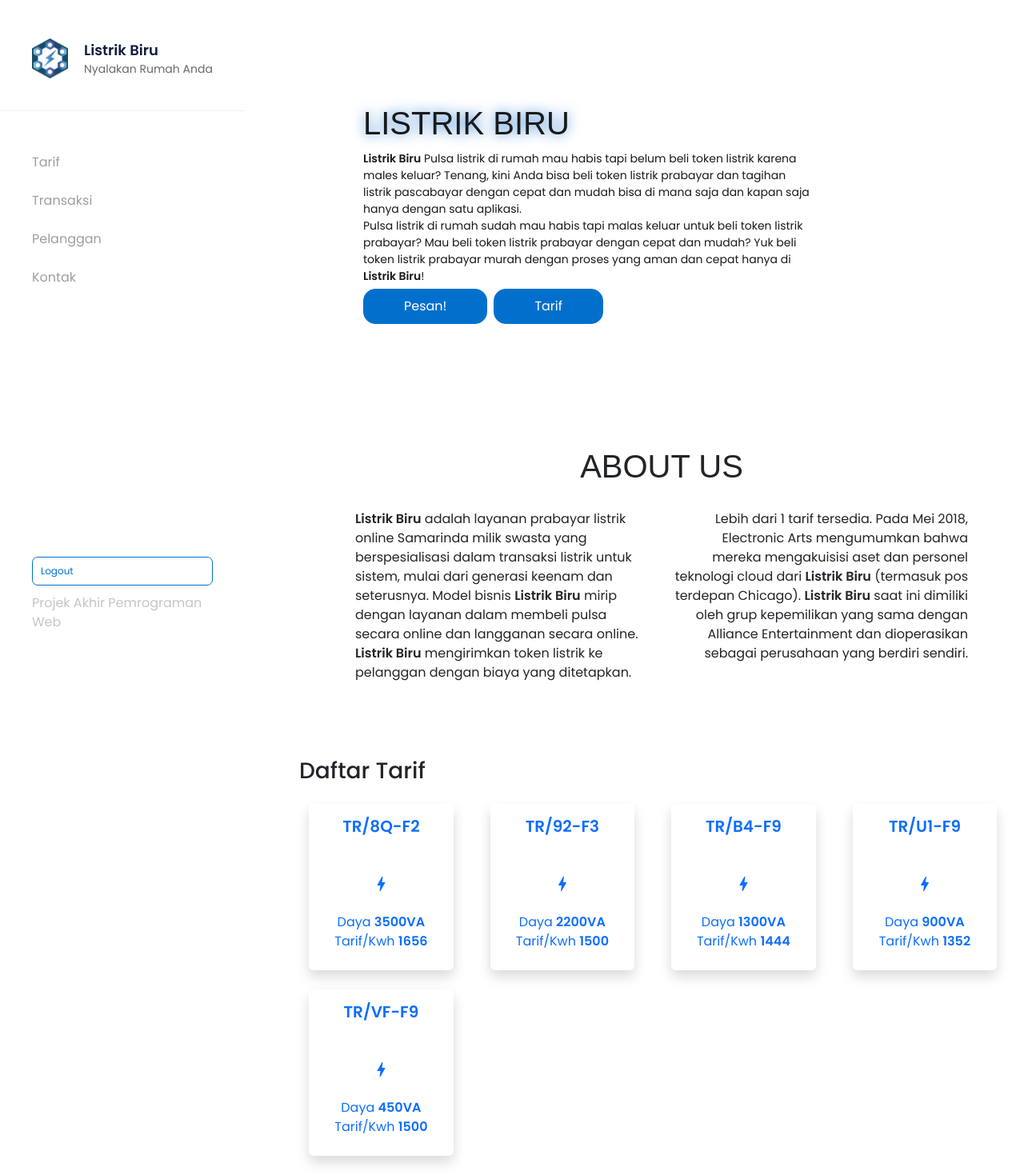
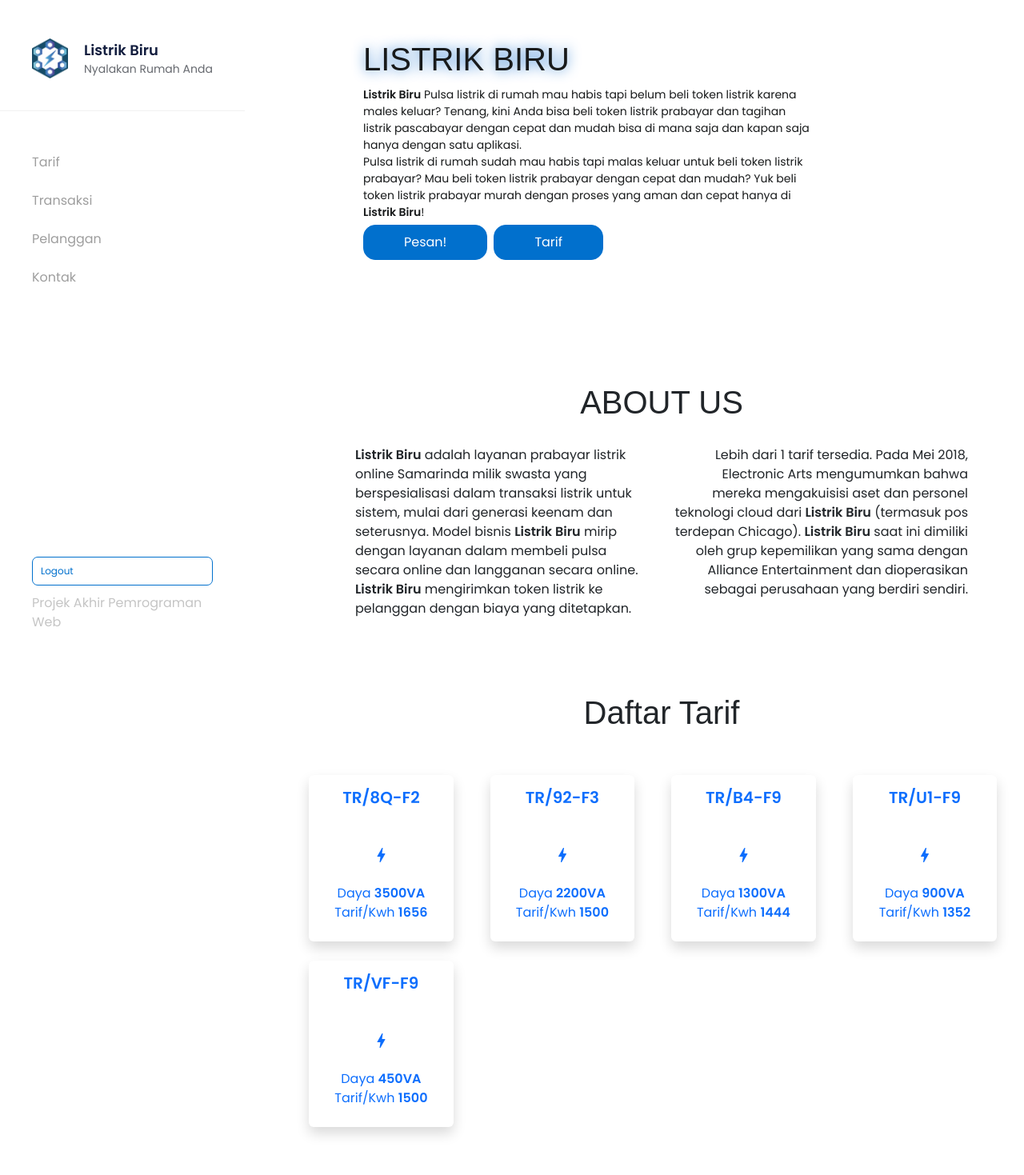
Before and after one commit to gemparpanggih/PA-Listrik-Biru, a PHP site: page / in a window 1280 px wide. Shown: the whole page at 80% size. After the commit the page ends 1420 px from the top, so only its background shows below. Run offline with PHP 8.4, Linux system fonts and the light colour scheme; a user stored in the database is signed in; data comes from the database, SQL or seed files in the repository; some libraries are stand-ins or nearby versions; some web fonts are replaced.

Commit message:
rapikan halaman index/landing page

```diff
--- a/index.php
+++ b/index.php
@@ -130,8 +130,10 @@
             </div>
 
             <!-- Harga Tarif -->
-            <div class="tarif-admin">
-                <h3>Daftar Tarif</h3>
+            <div class="tarif-admin mx-auto">
+                <div class="about-title">
+                    <h2>Daftar Tarif</h2>
+                </div>
                 <div class="container mt-4">
                     <div class="row">
                         <?php
--- a/stylesheet/nonavbar.css
+++ b/stylesheet/nonavbar.css
@@ -156,7 +156,7 @@ header {
     flex-direction: row;
     font-size: 30px;
     text-align: center;
-    padding: 40px 70px 50px 70px;
+    padding: 0px 70px 50px 70px;
 }
 
 .header-item-left {
@@ -166,7 +166,7 @@ header {
 }
 
 .header-item-left h1 {
-    padding-top: 80px;
+    padding-top: 40px;
     color: #181a1b;
     text-shadow: 0 0 15px #2579d1 ;
     font-family: 'Zona Pro', sans-serif;
```
